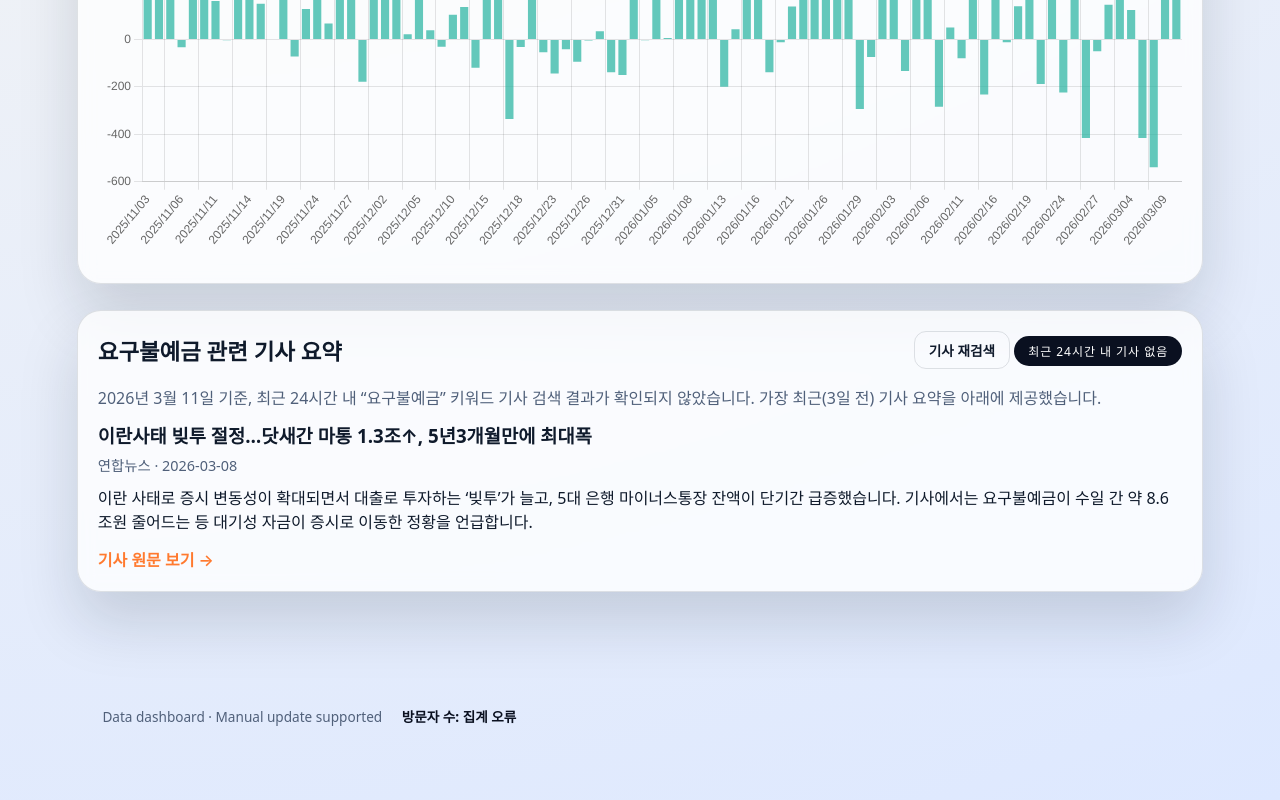
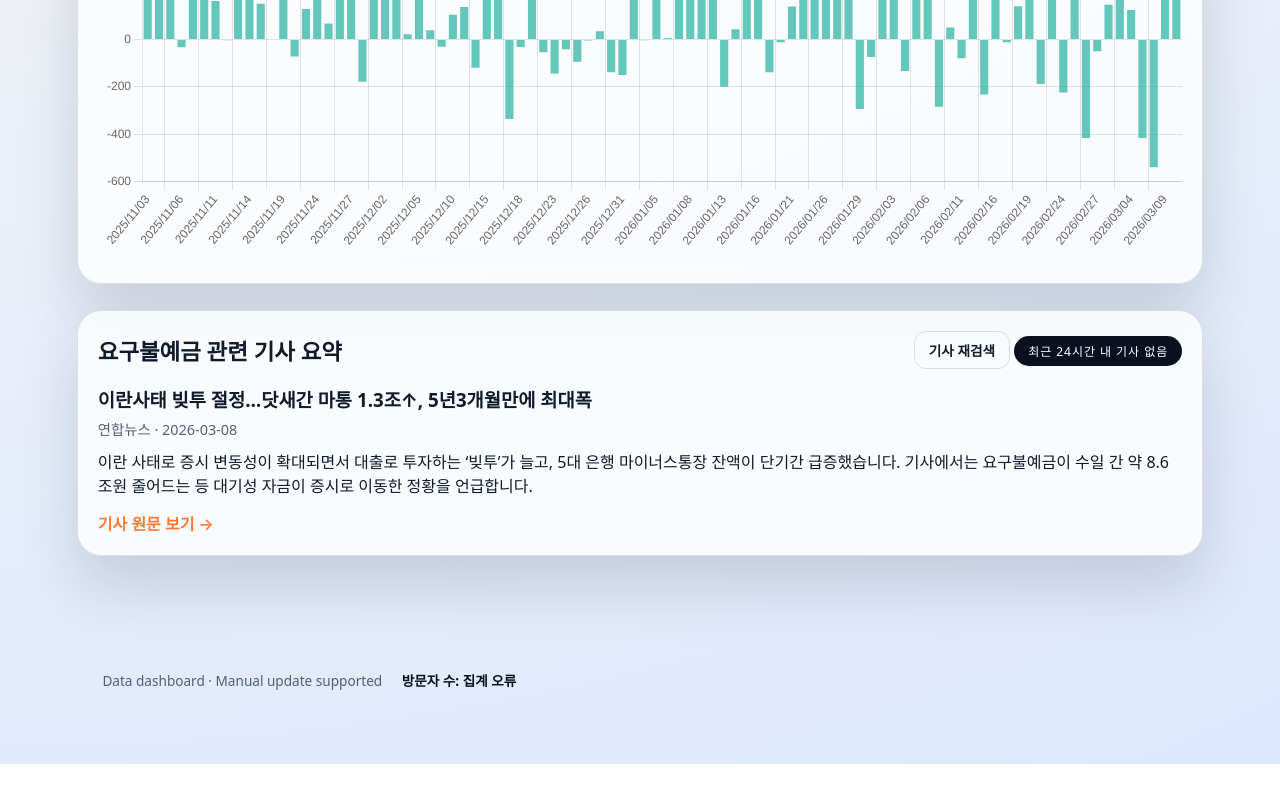
Before and after one commit to kzdum/finance, a plain HTML site: page index.html in a window 1280 px wide. Shown: the part 1972-2772 px from the top of the page. After the commit the page ends 2736 px from the top, so only its background shows below. Drawn offline with nearby package versions, Linux system fonts and the light colour scheme; no server answers; a web font is replaced by a local one.

Commit message:
Update index.html
쓸데없는 3/11 기준 블라블라 삭제

```diff
--- a/index.html
+++ b/index.html
@@ -74,8 +74,7 @@
         </div>
         <div class="news">
           <p class="news-note">
-            2026년 3월 11일 기준, 최근 24시간 내 “요구불예금” 키워드 기사 검색 결과가
-            확인되지 않았습니다. 가장 최근(3일 전) 기사 요약을 아래에 제공했습니다.
+
           </p>
           <h3 data-news-title>이란사태 빚투 절정…닷새간 마통 1.3조↑, 5년3개월만에 최대폭</h3>
           <p class="news-meta" data-news-meta>연합뉴스 · 2026-03-08</p>
```
